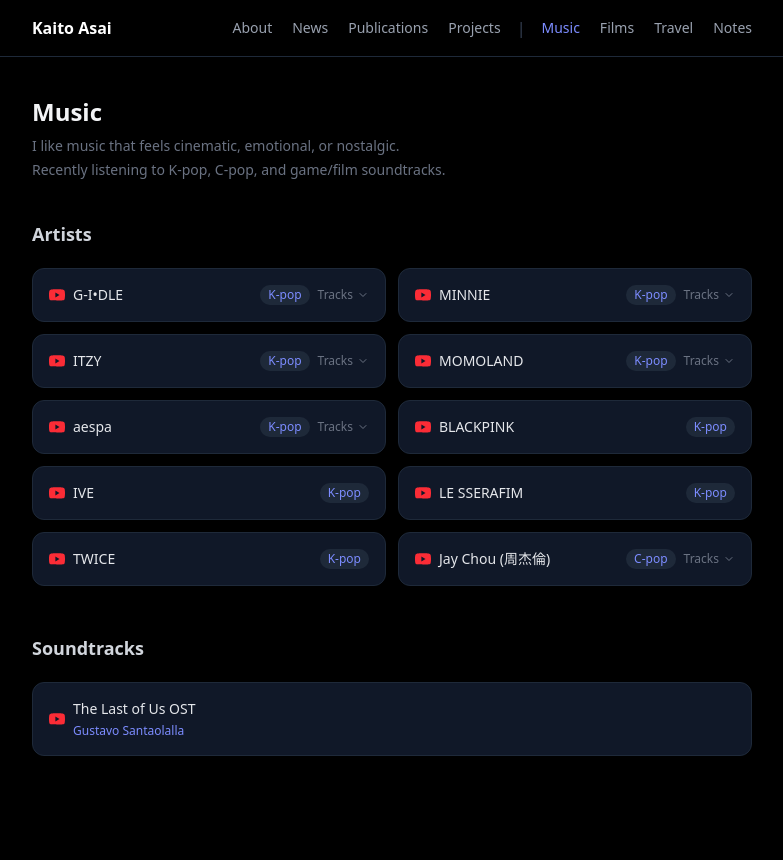
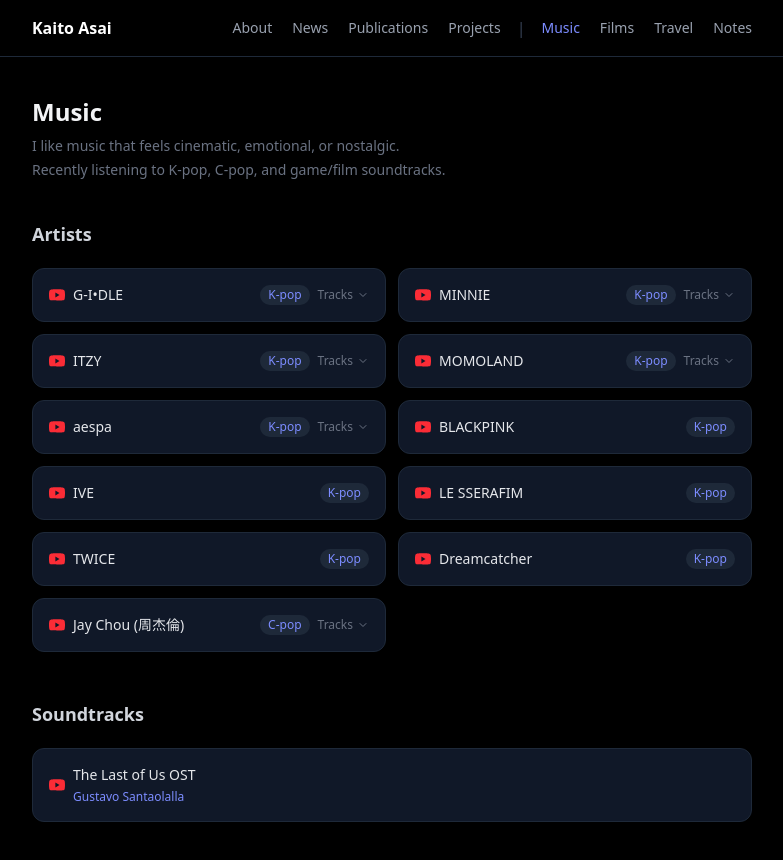
Before and after one commit to s1280061/my-portfolio, a Next.js app: page /music in a window 1280 px wide. Shown: the top 860 px of the page, without its empty margins (248-1031 px from the left). Built offline with nearby package versions, Linux system fonts and the light colour scheme.

Commit message:
Add Dreamcatcher to music artists

```diff
--- a/app/music/page.tsx
+++ b/app/music/page.tsx
@@ -75,6 +75,7 @@
   { name: "IVE", genre: "K-pop", url: "https://music.youtube.com/playlist?list=OLAK5uy_k8K_LmuIFJFQOLHMJmqqUosWm6LNcHkgA" },
   { name: "LE SSERAFIM", genre: "K-pop", url: "https://music.youtube.com/playlist?list=OLAK5uy_lXu9b-kyr863NqHndQNB0hrkuuQVGGW8c" },
   { name: "TWICE", genre: "K-pop", url: "https://music.youtube.com/playlist?list=OLAK5uy_mGPd1ASltST1pPNsekZXKO2VwGUFp_FQs" },
+  { name: "Dreamcatcher", genre: "K-pop", url: "https://music.youtube.com/playlist?list=OLAK5uy_mE8OkibLO_e9-v_PDYxUaX6Zy4reHmAnc" },
   {
     name: "Jay Chou (周杰倫)",
     genre: "C-pop",
```
